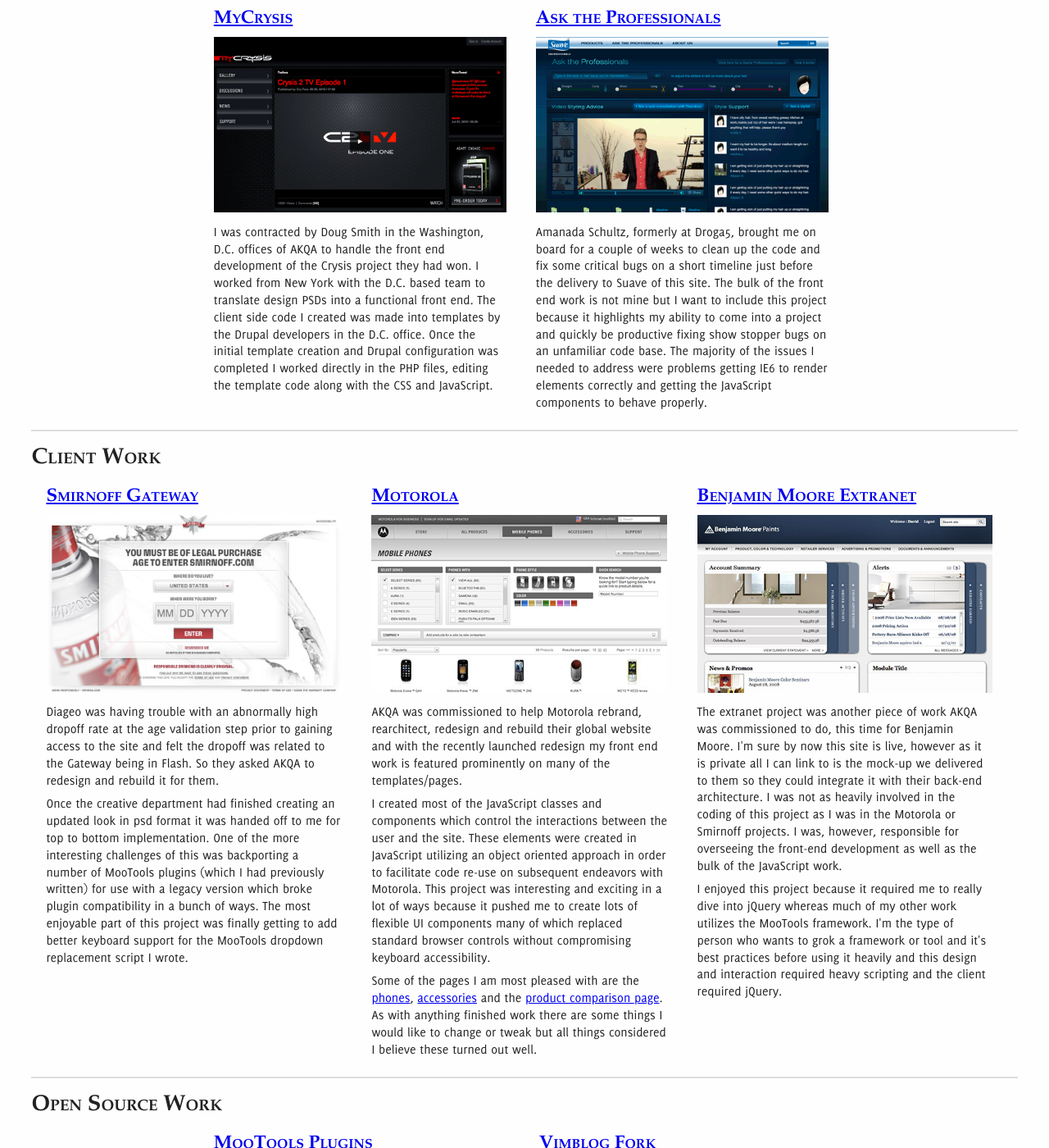
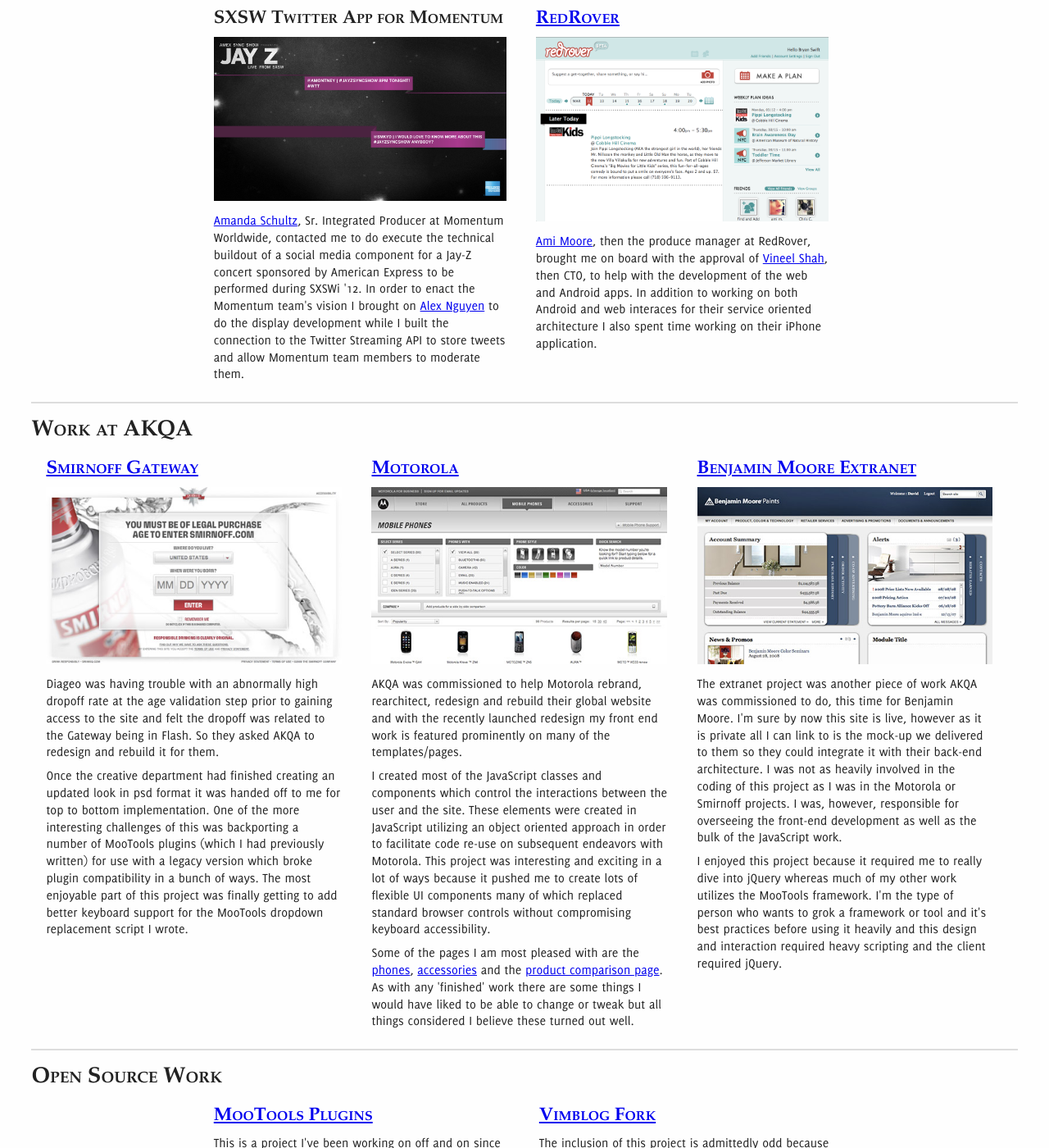
Before and after one commit to bryanjswift/bryanjswift.github.com, a Jekyll site: the page portfolio/text.html, which Jekyll copies as it is, in a window 1280 px wide and 1400 px high, scrolled down 281 px. Shown: the whole window at 82% size. Built offline with Jekyll 4.4.1, drawn with Linux system fonts in a browser that asks for light colours; some of the changed text lies outside the part shown.

Commit message:
Update portfolio with more recent projects

```diff
--- a/portfolio/text.html
+++ b/portfolio/text.html
@@ -1,7 +1,7 @@
-<!DOCTYPE html PUBLIC "-//W3C//DTD XHTML 1.0 Strict//EN" "http://www.w3.org/TR/xhtml1/DTD/xhtml1-strict.dtd">
+<!DOCTYPE html>
 <html xmlns="http://www.w3.org/1999/xhtml">
 	<head>
-		<meta http-equiv="Content-Type" content="text/html; charset=UTF-8" />
+    <meta charset="utf-8" />
 		<title>Bryan J Swift's Portfolio</title>
 		<link rel="stylesheet" href="css/portfolio.css" type="text/css" media="screen" />
 		<!--[if lt IE 8]><link rel="stylesheet" type="text/css" href="css/portfolioIE.css" /><![endif]-->
@@ -23,25 +23,25 @@
 				</ul>
 			</div>
 			<div id="freelance" class="section">
-				<h2>Freelance Client Work</h2>
+				<h2>Recent Freelance Work</h2>
 				<ol class="clearfix">
 					<li>
-						<h3><a href="http://mycrysis.com" title="Crysis2 Official Fan Site">MyCrysis</a></h3>
-						<img src="img/mycrysis.png" alt="Homepage of MyCrysis site" />
-						<p>I was contracted by Doug Smith in the Washington, D.C. offices of AKQA to handle the front end development of the Crysis project they had won. I worked from New York with the D.C. based team to translate design PSDs into a functional front end. The client side code I created was made into templates by the Drupal developers in the D.C. office. Once the initial template creation and Drupal configuration was completed I worked directly in the PHP files, editing the template code along with the CSS and JavaScript.</p>
+						<h3>SXSW Twitter App for Momentum</h3>
+						<img src="img/sxsw-twitter.png" alt="Homepage of MyCrysis site" />
+						<p><a href="http://www.linkedin.com/in/amandaschultz">Amanda Schultz</a>, Sr. Integrated Producer at Momentum Worldwide, contacted me to do execute the technical buildout of a social media component for a Jay-Z concert sponsored by American Express to be performed during SXSWi '12. In order to enact the Momentum team's vision I brought on <a href="http://logicalkiko.com/">Alex Nguyen</a> to do the display development while I built the connection to the Twitter Streaming API to store tweets and allow Momentum team members to moderate them.</p>
 					</li>
 					<li>
-						<h3><a href="http://www.suave.com/asktheprofessionals/" title="Suave: Ask the Professionals">Ask the Professionals</a></h3>
-						<img src="img/suave-atp.png" alt="Homepage of Suave: Ask the Professionals" />
-						<p>Amanada Schultz, formerly at Droga5, brought me on board for a couple of weeks to clean up the code and fix some critical bugs on a short timeline just before the delivery to Suave of this site. The bulk of the front end work is not mine but I want to include this project because it highlights my ability to come into a project and quickly be productive fixing show stopper bugs on an unfamiliar code base. The majority of the issues I needed to address were problems getting IE6 to render elements correctly and getting the JavaScript components to behave properly.</p>
+						<h3><a href="https://www.redroverapp.com/" title="RedRover">RedRover</a></h3>
+						<img src="img/redrover.png" alt="Timeline of RedRover" />
+						<p><a href="http://www.linkedin.com/pub/ami-moore/6/61/b7b">Ami Moore</a>, then the produce manager at RedRover, brought me on board with the approval of <a href="http://vineel.com">Vineel Shah</a>, then CTO, to help with the development of the web and Android apps. In addition to working on both Android and web interaces for their service oriented architecture I also spent time working on their iPhone application.</p>
 					</li>
 				</ol>
 			</div>
 			<div id="client" class="section">
-				<h2>Client Work</h2>
+				<h2>Work at AKQA</h2>
 				<ol class="clearfix">
 					<li>
-						<h3><a href="http://bryanjswift.com/projects/bm-extranet/index.html" title="Smirnoff Global Site">Smirnoff Gateway</a></h3>
+						<h3><a href="http://bryanjswift.com/projects/gateway/index.html" title="Smirnoff Global Site">Smirnoff Gateway</a></h3>
 						<img src="img/smirnoff.jpg" alt="Smirnoff Age Gate" />
 						<p>Diageo was having trouble with an abnormally high dropoff rate at the age validation step prior to gaining access to the site and felt the dropoff was related to the Gateway being in Flash. So they asked AKQA to redesign and rebuild it for them.</p>
 						<p>Once the creative department had finished creating an updated look in psd format it was handed off to me for top to bottom implementation. One of the more interesting challenges of this was backporting a number of MooTools plugins (which I had previously written) for use with a legacy version which broke plugin compatibility in a bunch of ways. The most enjoyable part of this project was finally getting to add better keyboard support for the MooTools dropdown replacement script I wrote.</p>
@@ -51,7 +51,7 @@
 						<img src="img/motorola.jpg" alt="Mobile Phones page of Motorola.com USA" />
 						<p>AKQA was commissioned to help Motorola rebrand, rearchitect, redesign and rebuild their global website and with the recently launched redesign my front end work is featured prominently on many of the templates/pages.</p>
 						<p>I created most of the JavaScript classes and components which control the interactions between the user and the site. These elements were created in JavaScript utilizing an object oriented approach in order to facilitate code re-use on subsequent endeavors with Motorola. This project was interesting and exciting in a lot of ways because it pushed me to create lots of flexible UI components many of which replaced standard browser controls without compromising keyboard accessibility.</p>
-						<p>Some of the pages I am most pleased with are the <a href="http://www.motorola.com/consumers/v/index.jsp?vgnextoid=8b871df4f3d89110VgnVCM1000008406b00aRCRD&amp;appInstanceName=default" title="Motorola Phones Browse Page">phones</a>, <a href="http://www.motorola.com/consumers/v/index.jsp?vgnextoid=d44832a609e89110VgnVCM1000008406b00aRCRD&amp;appInstanceName=default" title="Motorola Accessories Browse Page">accessories</a> and the <a href="http://www.motorola.com/Consumers/US-EN/Consumer-Product-and-Services/ch.Mobile-Phones.compare?pMotProductsToCompare=52179_57471_40906&amp;productId=52179&amp;productId=57471&amp;productId=40906" title="Motorola Aura, Motorola Evoke, Motorola Rokr comparison page">product comparison page</a>. As with anything finished work there are some things I would like to change or tweak but all things considered I believe these turned out well.</p>
+						<p>Some of the pages I am most pleased with are the <a href="http://www.motorola.com/Consumers/US-EN/Consumer-Product-and-Services/Mobile-Phones/" title="Mobile Phones -- Motorola Mobility">phones</a>, <a href="http://www.motorola.com/Consumers/US-EN/Consumer-Product-and-Services/Mobile+Phone+Accessories" title="Mobile Phone Accessories -- Motorola Mobility">accessories</a> and the <a href="http://www.motorola.com/Consumers/US-EN/Consumer-Product-and-Services/ch.Mobile-Phones.compare?pMotProductsToCompare=88569_78281_96406&productId=88569&productId=78281&productId=96406" title="DROID 4, DROID RAZR, DROID RAZR MAXX -- Comparison Page">product comparison page</a>. As with any 'finished' work there are some things I would have liked to be able to change or tweak but all things considered I believe these turned out well.</p>
 					</li>
 					<li>
 						<h3><a href="http://bryanjswift.com/projects/bm-extranet/index.html" title="Mockup of Benjamin Moore Extranet Site">Benjamin Moore Extranet</a></h3>
@@ -72,7 +72,7 @@
 					<li>
 						<h3><a href="http://github.com/bryanjswift/vimblog/tree/master" title="Source of Vimblog on GitHub">Vimblog Fork</a></h3>
 						<p>The inclusion of this project is admittedly odd because it is no where near what I would call complete. However it is one of the few projects of mine which has gotten <a href="http://blog.tquadrado.com/?page_id=146">public kudos from another developer</a>. I used this vim plugin as my "I should learn Ruby" project. Prior to working on this I was relatively unfamiliar with Ruby's syntax because I had done nearly no development in the langage.</p>
-						<p>I originally started work on this after discovering TextMate's blogging plugin which I found to be useful for interacting with Wordpress but I was (and continue to) using MacVim as my primary editor so I wanted to be able to replicate the functionality of the TextMate blogging plugin in Vim. I really enjoyed digging into the Ruby language a bit with this project and it served to whet my appetite for more functional languages.</p>
+						<p>I originally started work on this after discovering TextMate's blogging plugin which I found to be useful for interacting with Wordpress but I was (and will continue to be) using MacVim as my primary editor so I wanted to be able to replicate the functionality of the TextMate blogging plugin in Vim. I really enjoyed digging into the Ruby language a bit with this project and it served to whet my appetite for more functional languages.</p>
 					</li>
 				</ol>
 			</div> <!-- end #opensource -->
```
Also changed, not shown: other parts of portfolio/text.html (+1 -1 lines), portfolio/index.html (+13 -13 lines), portfolio/img/redrover.png (added), portfolio/img/sxsw-twitter.png (added).
